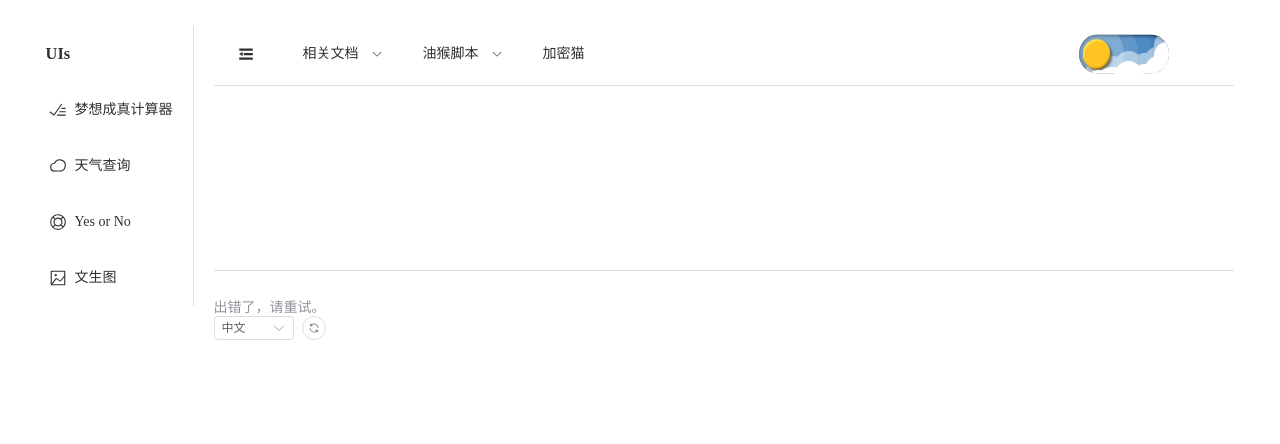
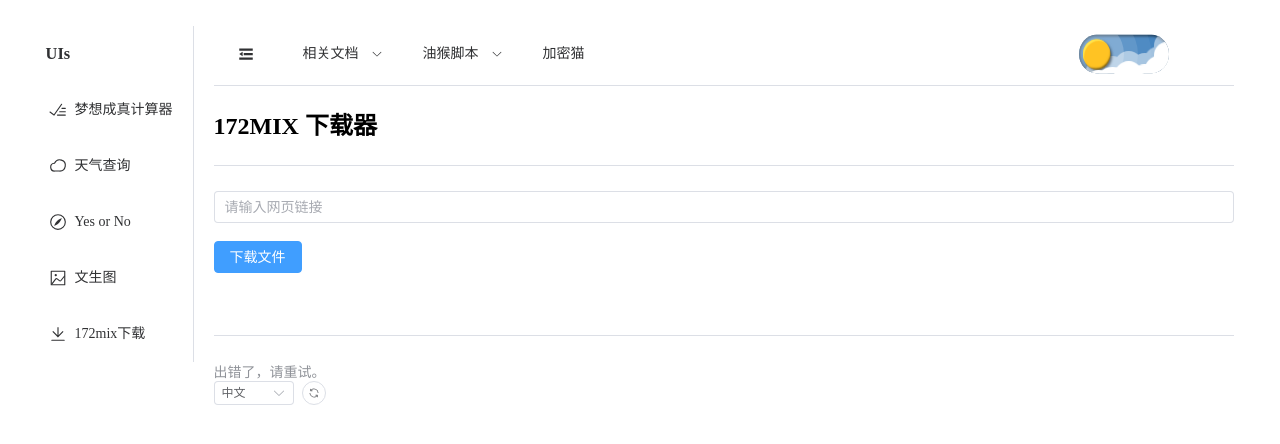
Before and after one commit to takestairs/pages, a Vue app: page /#/172mix in a window 1280 px wide. Shown: the top 444 px of the page. Built offline with nearby package versions, Linux system fonts and the light colour scheme; no server answers.

Commit message:
add 172mix downloader

```diff
--- a/src/layout/AppAside.vue
+++ b/src/layout/AppAside.vue
@@ -15,7 +15,7 @@
 </template>
 
 <script setup>
-import { Cloudy, Connection, Finished, Help, Link, Picture, Tickets } from '@element-plus/icons-vue';
+import { Cloudy, Compass, Connection, Download, Finished, Help, Link, Picture, QuestionFilled, Tickets } from '@element-plus/icons-vue';
 import { markRaw } from 'vue';
 import { apiPrefix, isAsideCollapse } from "../const/commom";
 import { onMounted, reactive } from 'vue';
@@ -27,9 +27,10 @@
     { path: '/dream', text: '梦想成真计算器', icon: markRaw(Finished) },
     // { path: '/form', text: '表单收集', icon: markRaw(Tickets) },
     { path: '/weather', text: '天气查询', icon: markRaw(Cloudy) },
-    { path: '/ask', text: 'Yes or No', icon: markRaw(Help) },
+    { path: '/ask', text: 'Yes or No', icon: markRaw(Compass) },
     // { path: '/fk', text: 'fk-token 管理', icon: markRaw(Coin) },
     { path: '/text2image', text: '文生图', icon: markRaw(Picture) },
+    { path: '/172mix', text: '172mix下载', icon: markRaw(Download) },
 ])
 const authViews = [
     { path: '/subscription', text: '结点订阅管理', icon: markRaw(Link) },
--- a/src/router/index.js
+++ b/src/router/index.js
@@ -10,6 +10,7 @@
 import ApiEndpointsMannageView from '../views/ApiEndpointsMannageView.vue'
 import TextToImageView from '../views/TextToImageView.vue'
 import T from '../views/T.vue'
+import Mix172DownloaderView from '../views/Mix172DownloaderView.vue'
 
 export const routes = [
     // { path: '/:pathMatch(.*)', component: NotFoundComponent },
@@ -22,12 +23,11 @@
     { path: '/subscription', component: SubscriptionMannageView },
     { path: '/apiendpoint', component: ApiEndpointsMannageView },
     { path: '/text2image', component: TextToImageView },
+    { path: '/172mix', component: Mix172DownloaderView },
     { path: '/test', component: T },
 ]
 
-const router = createRouter({
+export default createRouter({
     history: createWebHashHistory(),
     routes,
 })
-
-export default router
--- /dev/null
+++ b/src/views/Mix172DownloaderView.vue
@@ -0,0 +1,93 @@
+<template>
+    <h2 size="large">172MIX 下载器</h2>
+    <el-divider />
+    <el-form :model="form">
+        <el-form-item>
+            <el-input v-model="form.url" placeholder="请输入网页链接"></el-input>
+        </el-form-item>
+        <el-form-item>
+            <el-button type="primary" @click="handleDownload" :loading="loading">下载文件</el-button>
+        </el-form-item>
+    </el-form>
+</template>
+
+<script setup>
+import { ref } from 'vue';
+import { ElMessage } from 'element-plus';
+import { apiPrefix } from '../const/commom';
+
+const form = ref({
+    url: ''
+});
+const loading = ref(false);
+
+// 模拟获取文件信息的函数
+async function getFileInfo(url) {
+
+    return fetch(`${apiPrefix}/tools/proxy.transparent/${url}`).then(r => r.text()).then(html => {
+        const scripts = Document.parseHTMLUnsafe(html).querySelectorAll('script')
+
+        let mediaObj = {}
+        // 遍历 script 标签，寻找 media 变量
+        scripts.forEach(script => {
+            const scriptContent = script.textContent.trim();
+
+            if (scriptContent.startsWith("var media = {")) {
+                const getMedia = new Function(scriptContent.split("$")[0] + ' return media;')
+
+                mediaObj = getMedia()
+            }
+        })
+        console.log(mediaObj)
+        return {
+            "downloadUrl": mediaObj.src,
+            "fileName": mediaObj.name
+        }
+    })
+}
+// 下载文件
+async function handleDownload() {
+    if (!form.value.url) {
+        ElMessage.warning('请输入文件URL');
+        return;
+    }
+    loading.value = true;
+    try {
+        // 调用获取文件信息的函数
+        const { downloadUrl, fileName } = await getFileInfo(form.value.url);
+
+        const response = await fetch(`${apiPrefix}/tools/proxy.transparent/${downloadUrl}`, {
+            method: 'GET',
+            headers: {
+                // 尝试请求时告知来源，部分 CDN 会校验此项
+                'x-referer': 'https://www.172mix.com/',
+            }
+        });
+        if (!response.ok) throw new Error(`HTTP error! status: ${response.status}`);
+
+        // 将响应转换为 Blob 对象
+        const blob = await response.blob();
+        // 创建一个指向 Blob 的 URL
+        const blobUrl = window.URL.createObjectURL(blob);
+
+        // 创建一个隐藏的 a 标签并模拟点击
+        const a = document.createElement('a');
+        a.style.display = 'none';
+        a.href = blobUrl;
+        a.download = fileName; // 设置下载后的文件名
+        document.body.appendChild(a);
+        a.click();
+
+        // 清理内存
+        window.URL.revokeObjectURL(blobUrl);
+        document.body.removeChild(a);
+
+        ElMessage.success('文件下载开始');
+    } catch (error) {
+        console.error(error)
+        ElMessage.error('文件下载失败');
+    } finally {
+        loading.value = false;
+    }
+}
+</script>
```
